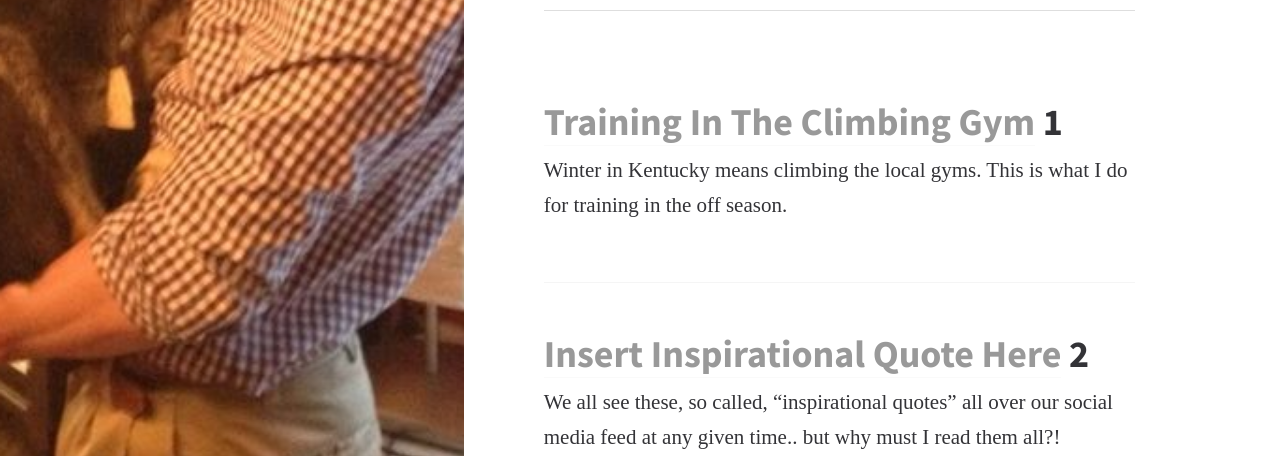
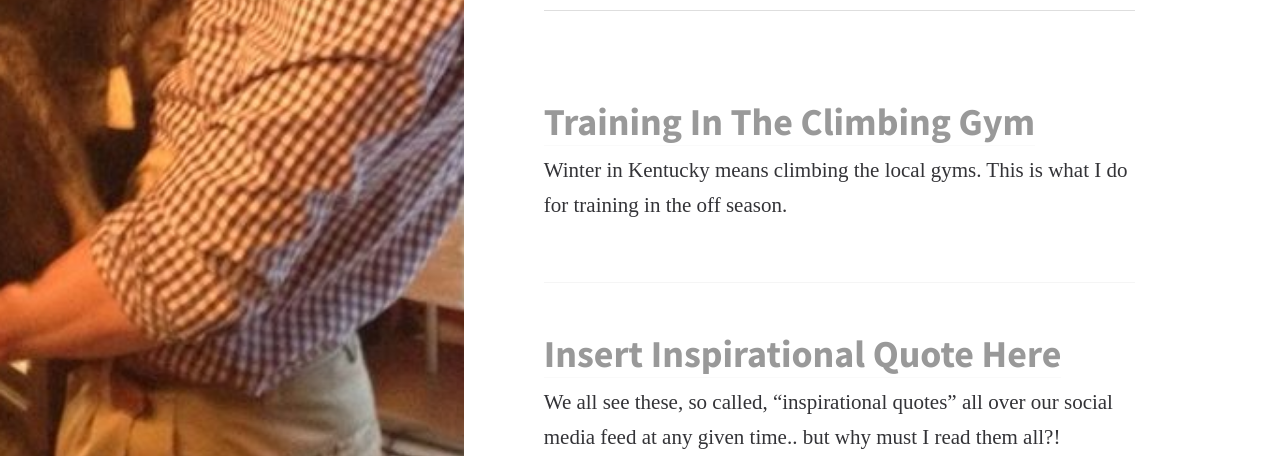
Before and after one commit to EJBlog/EJBlog.github.io, a Jekyll site: the page built from author_jake.html, in a window 1280 px wide. Shown: the part 988-1444 px from the top of the page. Built offline with Jekyll 4.4.1, drawn with Linux system fonts in a browser that asks for light colours; nearby versions of some CDN libraries; some web fonts are replaced.

Commit message:
Update author_jake.html

```diff
--- a/_layouts/author_jake.html
+++ b/_layouts/author_jake.html
@@ -111,8 +111,7 @@
                    	    {% capture postCount %}{{ postCount | plus: '1' }}{% endcapture %}
 
                             <article class="post">
-                              <h1><a href="{{ site.baseurl }}{{ post.url }}">{{ post.title }}</a>
-                              {{postCount}}</h1>
+                              <h1><a href="{{ site.baseurl }}{{ post.url }}">{{ post.title }}</a></h1>
 
                               <div class="entry">
                                 {{ post.excerpt }}
@@ -146,14 +145,11 @@
 	                            {% if postCount < postCount2 %}
 		                            <article class="post">
 		                            	<h1>{{postindex}}</h1>
-		                            	<h1><a href="{{ site.baseurl }}{{ post.url }}">{{ post.title }}</a>
-		                            	{{postCount}}{{postCount2}}</h1>
+		                            	<h1><a href="{{ site.baseurl }}{{ post.url }}">{{ post.title }}</a></h1>
 
 		                              <div class="entry">
 		                                {{ post.excerpt }}
 		                              </div>
-		                        {% else %}
-		                        	<p>No more Posts</p>
 					{% endif %}
 		                            </article>
 	                          {% endfor %}
```
